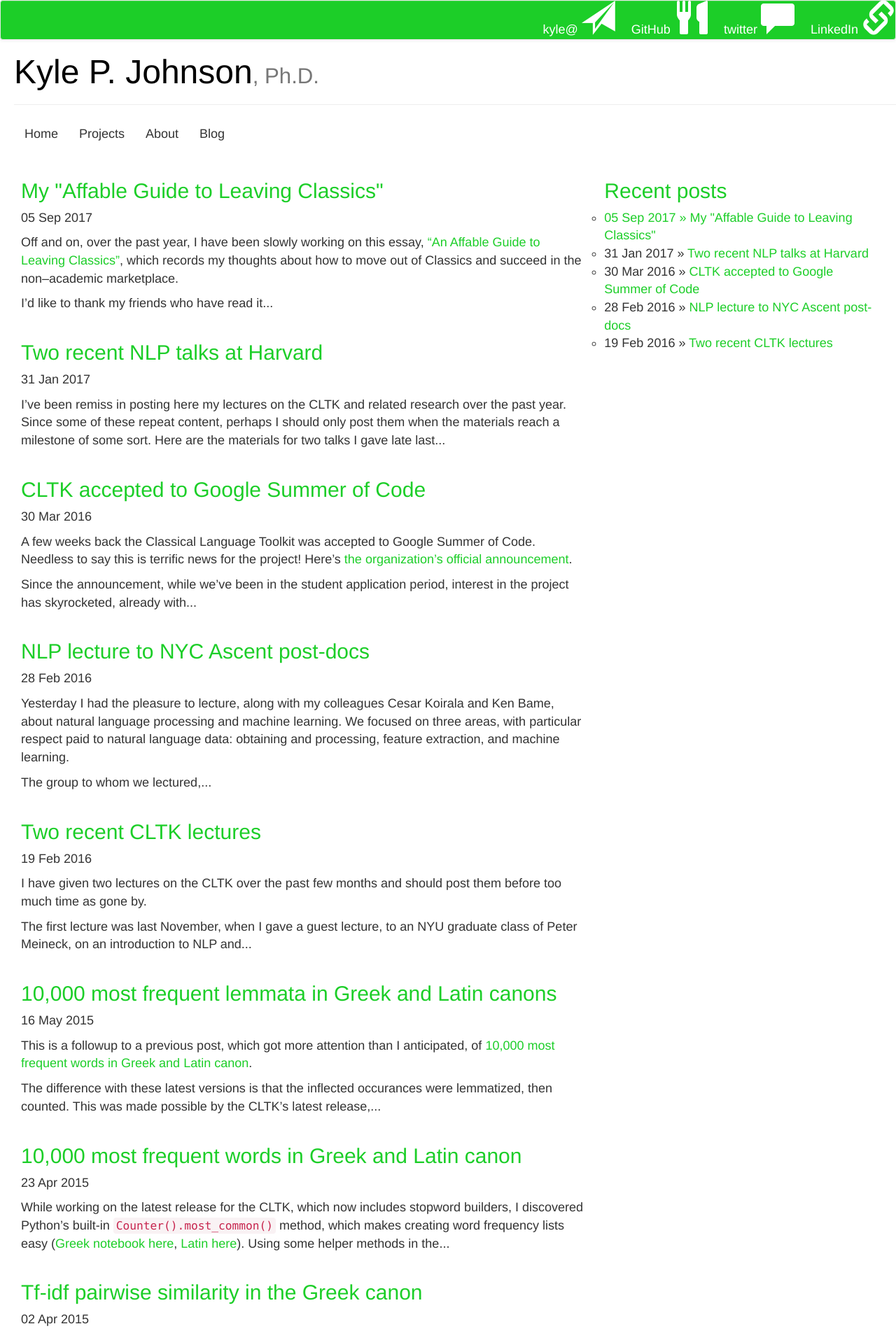
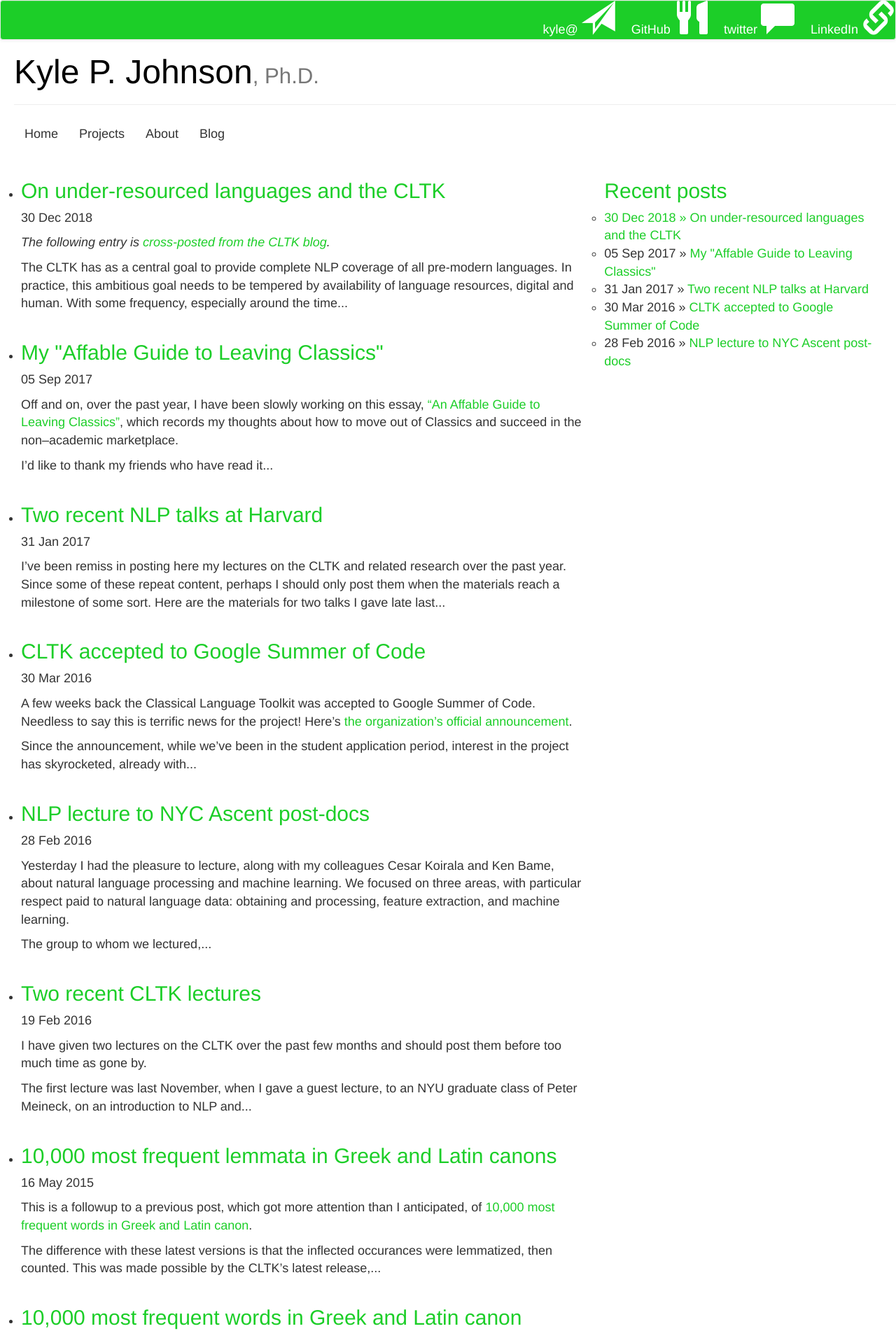
Before and after one commit to kylepjohnson/kylepjohnson.github.io, a Jekyll site: the page built from blog/index.html, in a window 1280 px wide. Shown: the top 1912 px of the page at 70% size. Built offline with Jekyll 4.4.1, drawn with Linux system fonts in a browser that asks for light colours; nearby versions of some CDN libraries; part of the change alters nothing that is shown.

Commit message:
add under resourced lang xpost

```diff
--- /dev/null
+++ b/_posts/2018-12-30-under-resourced-languages-cltk.markdown
@@ -0,0 +1,63 @@
+---
+layout: post
+title:  "On under-resourced languages and the CLTK"
+date:   2018-12-30 21:00:00
+categories: blog
+author: Kyle P. Johnson
+---
+
+*The following entry is [cross-posted from the CLTK blog](http://cltk.org/blog/2018/12/30/under-resourced-languages-cltk.html).*
+
+The CLTK has as a central goal to provide complete NLP coverage of all pre-modern languages. In practice, this ambitious goal needs to be tempered by availability of language resources, digital and human. With some frequency, especially around the time of Google Summer of Code application, we are approached by potential contributors who hope to pitch in by adding NLP tools for a given language. Over the past six years, those of us centrally involved in the project have learned a great deal about what characteristics distinguish a successful from unsuccessful project. I'll describe these characteristics in some detail below, but to summarize, a successful "add-a-language" project for the CLTK depends the presence already-available, free digitized data.
+
+[comment]: <> (define an under-resourced language)
+Languages which lack such digitized data that I'll call "under-resourced." To help explain, I'll borrow [a definition of a "language resource"](http://www.elra.info/en/about/what-language-resource/):<sup>[1](#myfootnote1)</sup>
+
+> The term *Language Resource* refers to a set of speech or language data and descriptions in machine readable form, used for building, improving or evaluating natural language … for language studies, electronic publishing, international transactions, subject-area specialists and end users. Examples of Language Resources are written and spoken corpora, computational lexica, terminology databases, speech collection, etc.
+
+ For the CLTK, language resources normally take the form of static data sets, such as text corpora (annotated or plaintext), [treebanks](https://en.wikipedia.org/wiki/Treebank), and lexica (dictionaries of various sort). Such resources also take the form of algortihms, which are usually rules-based and optionally rely upon data sets. For an example of the former sort of algorithm, see [Luke Hollis's stemmer for Latin](https://github.com/cltk/cltk/blob/9deebf3ff050ab6c12c0c5ceb953bc8ecce21ed0/cltk/stem/latin/stem.py
+), which is itself a Python-language implementation of rules defined by previous peer-reviewed scholarship (Schinke et al., 1996). For an example of rules-plus-data, [Todd Cook's Latin syllabifier](https://github.com/cltk/cltk/blob/9b9cdb42dcc1c707ab3db3ef8214837bb7c262b5/cltk/prosody/latin/Syllabifier.py#L36) first defines a variety of character types in [ScansionConstants.py](https://github.com/cltk/cltk/blob/9b9cdb42dcc1c707ab3db3ef8214837bb7c262b5/cltk/prosody/latin/ScansionConstants.py) and then uses these in `Syllabifier.syllabify()`. Examples of well-resourced languages, in both data and algorithm, include Ancint Greek and Latin, for which not coincidentally the CLTK has excellent coverage (look for [Greek](https://github.com/cltk?utf8=%E2%9C%93&q=greek&type=&language=) or [Latin](https://github.com/cltk?utf8=%E2%9C%93&q=latin&type=&language=) data sets on GitHub, to get an idea).
+
+[comment]: <> (explain why language resources are critical)
+The CLTK is an NLP project, and it eschews ventures outside of this mission. Simply put, this means that the CLTK is neither a data annotation nor a (non-technical) user-facing project. In reference to the classic [three-tier software architecture](https://en.wikipedia.org/wiki/Multitier_architecture), the CLTK exclusively restrained to the middle *presentation tier*, relying upon the *data storage tier* as upstream dependencies and adopted downstream by the *presentation tier*. The CLTK has a vested interest in the health of data storage and presentation tiers, however it our project's core NLP task, to write NLP algorithms by leveraging already available data, is formidable enough. To satisfy the needs of downstream makers of applications, we write what we hope are sensible and well documented APIs.
+
+To illustrate briefly the challenges of even relatively simple data creation, I am reminded of several students whose natives tongues were, respectively, Telgugu and Kannada. They approached with proposals to do NLP in their languages, and when I pointed out they'd need data, each came up with the idea of doing OCR to obtain plaintext corpora. After all, plenty of digitized book images could be found online. However, preliminary experiments demonstrated that OCR for these particular non-Latin characters was of very low accuracy. Simply making an OCR model would have constituted a summer project itself (one outside our bounds, nevertheless). The creation of annotated texts is a laborious in the extreme, requiring equal degrees of passion and technical expertise.
+
+Having explained what a language resources are and why they are so important to the CLTK, I will next explain the states in which under-resourced (dead) languages exist and how one can decide whether a given language is under-resourced. Languages generally fail to meet the minimum bar of "resourced" due to one or more of the following attributes:
+1. resources are not digitized;
+2. resources are only available under non-free licenese;
+3. resources are available but do not amount to a "critical mass" around which serious NLP tooling may be developed.
+
+[comment]: <> (1. do not exist)
+First, simply enough, if data has not been digitized, then it is not available for computational processing. As mentioned above, book page images are quite a distance from even plaintext files.
+
+[comment]: <> (2. under non-free licenses)
+Second, non-free data poses a significant problem. My use of "free" here corresponds generally to that expounded by Richard Stallman as something more particular than no-cost and open source:
+
+> When we call software “free,” we mean that it respects the users' essential freedoms: the freedom to run it, to study and change it, and to redistribute copies with or without changes. This is a matter of freedom, not price, so think of "free speech," not "free beer." (["Why Open Source misses the point of Free Software"](https://www.gnu.org/philosophy/open-source-misses-the-point.html))
+
+Intended to support rigorous quantitative scholarship, users of the CLTK simply must have the ability to manipulate and redistribute data used to create results. Contrary to the understanding of many humanists I have met, "open access" and "open source" resources that have proprietary licenses are unstable foundations for projects like ours, the legacy of which (we hope) will be measured in decades, not years. It is undeniably practical for a scholar to quickly publish an article which uses proprietary data or software, however his results will likely not be reproducible, frozen in time, and lost to history.
+
+[comment]: <> (3. some, but not a critical mass; but what is a critical mass?)
+Third, The line between a resourced and under-resourced language is not always clear-cut. For exmaple, there could be annotations available, however they be of a rather small in number (the case with [Tibetan POS](https://github.com/cltk/tibetan_pos_tdc)); or some data sets be very robust for some tasks (e.g., a lexicon and word-lookup) however be completely lacking treebanks (Pali); or in the absence of any digitized data, certain within-reach algorithms may be written. For such in-between languages, if a potential contibutor will first do diligent research on data sets, project mentors will be delighted to discuss algorithmic possibilities.
+
+[comment]: <> (What kind of data-creation should be done by the CLTK? example: stopwords, semi-supervised ML tagging)
+Is there some limited data creation that could fall within scope of the CLTK? We have had some success, for example, in generating stopword lists either according to specific algorithms minimizing manual curation (e.g., run tf-idf on a corpus and removing nouns) or with very narrow scope (e.g., writing every possible inflection of a definite article). I don't want to preclude other ideas, so I would generalize that this issue may be evaluated on a case-by-case basis.
+
+[comment]: <> (the sweet spot, for most exploitation: well resourced languages which are not currently covered well (or at all) by the CLTK; ideas: maybe Hebrew, Sanskrit, Chinese, however each pose significant challenges -- though not insurmountable, we hope -- which potential contribs need to account for)
+
+All the above is intentionally discouraging of those who might want to disembark on an ill-fated proposal to add new language support to the CLTK. On the flip side, we ought to highlight that there are several shining examples of languages I might consdider well-resourced and not currently covered by the CLTK. Those are, in no particular order: Hebrew, Arabic, Sanskrit, Chinese, and Old English.<sup>[2](#myfootnote2)</sup> (There are likely others, too.) To conclude, I encourage those who would like to work with a mentor from our team, to first consider and have preliminary answers to the following questions:
+1. What free data sets are available? If there any non-free or ambiguously licensed language resources, are they so important that we would need to use them?
+2. What NLP algorithms can I write with this data?
+3. What free NLP algorithms have already been written? Do I have the skills, approximately, to re-implement them?
+4. What data am I missing and is it reasonable to create this data within the project? Define very precise scoping and make an effort estimate.
+5. Do you have the language skills to validate your own research? If not, have you identified another (say, a professor) who would be able to help? Please remember that the CLTK is exclusively interested in the *pre-modern* form of a language; so for example even though Hindi may be considered an "classical" language, its form as spoken today differs greatly (or so I am told) from how it was written 1,000 years ago.
+6. How do you rate your skills in programming in Python, machine learning, and NLP? We have and do work with various types of specialists (some more human language, some more computer), however knowing your particular background helps to pair you with the right mentor.
+
+With these questions answered, even if not perfectly, the core CLTK will be able to respond with concrete advice, criticism, and recommendations to further develop your proposal.
+
+<br/>
+
+<a name="myfootnote1">1</a>: From the Under-resourced Languages group of the European Language Resources Association (ELRA).
+
+<a name="myfootnote2">2</a>: Old and Middle English have good footing, due to the major pre-modern Germanic contributions by Eleftheria Chatziargyriou and Clément Besnier, however relative to the huge amounts of source data, lots of valuable work remains.
--- a/css/kyle_custom.css
+++ b/css/kyle_custom.css
@@ -61,7 +61,7 @@ ul, ol {
   margin-bottom: 10px;
   margin: 0;
   padding: 0;
-  list-style-type: none;
+  /* list-style-type: none; */
 }
 
 .col-md-4 li {
```
